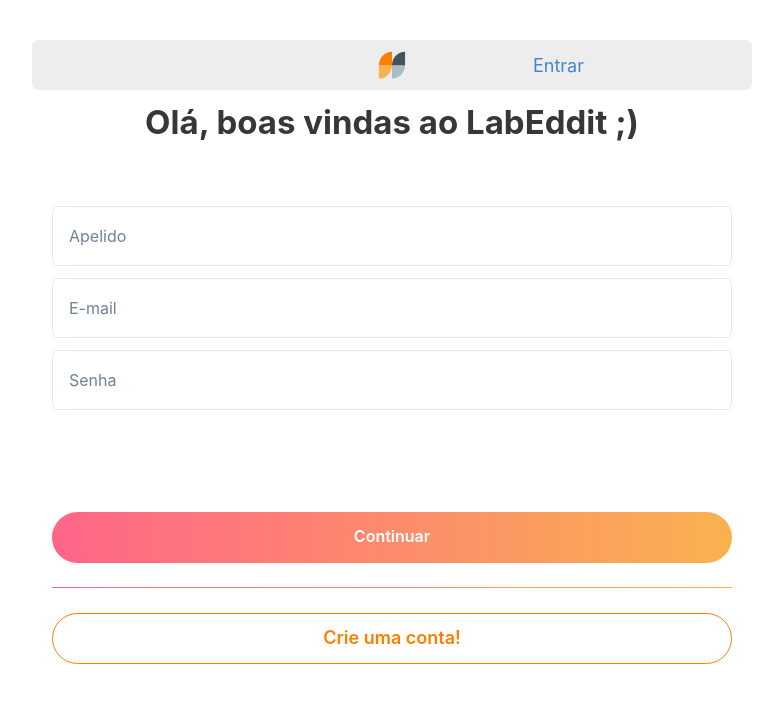
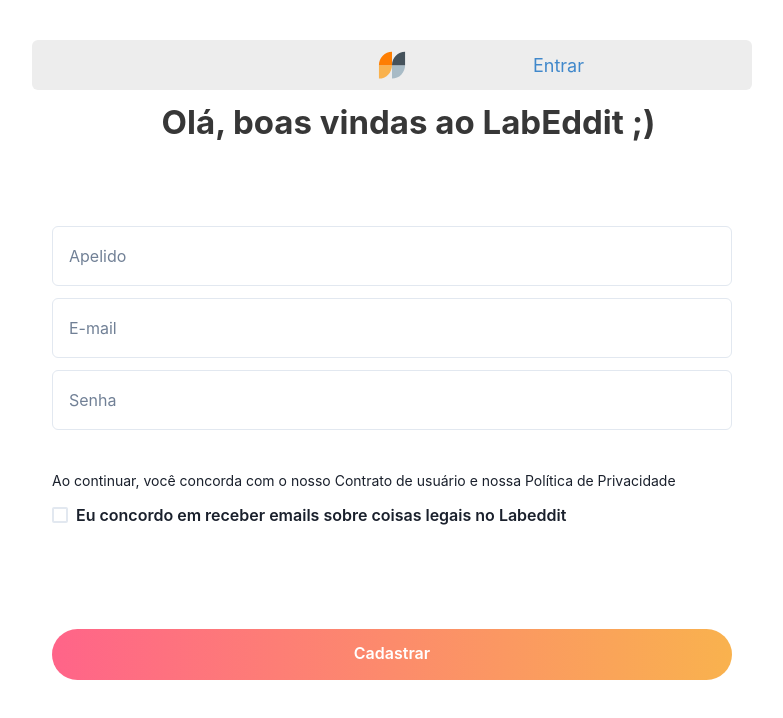
Before and after one commit to DavidAlves28/Labedit_Front-end, a React (Create React App) app in the folder labeddit-front/: page /signupPage in a window 1280 px wide. Shown: the top 718 px of the page, without its empty margins (248-1031 px from the left). Built offline with nearby package versions, Linux system fonts and the light colour scheme.

Commit message:
interface conteudo pagina , protegido por token

```diff
--- a/labeddit-front/package.json
+++ b/labeddit-front/package.json
@@ -9,6 +9,7 @@
     "@testing-library/jest-dom": "^5.16.5",
     "@testing-library/react": "^13.4.0",
     "@testing-library/user-event": "^13.5.0",
+    "axios": "^1.4.0",
     "framer-motion": "^10.12.18",
     "react": "^18.2.0",
     "react-dom": "^18.2.0",
--- /dev/null
+++ b/labeddit-front/src/apis/login.js
@@ -0,0 +1,23 @@
+import axios from "axios"
+import { BASE_URL } from "../constants/BASE_URL.js"
+import { goToContent } from "../router/coodinator.js";
+
+
+
+
+// const token =  localStorage.getItem('token')
+const url = `${BASE_URL}/users/login`
+
+
+
+export const loginAPI =async (body,navigate)=>{
+
+    try {
+        const response = await axios.post(url,body)
+        const token = response.data.token
+        localStorage.setItem('token',token)
+        goToContent(navigate)
+                } catch(error) {
+                console.log(error.response)
+            }
+}
--- /dev/null
+++ b/labeddit-front/src/apis/signup.js
@@ -0,0 +1,19 @@
+import axios from "axios"
+import { BASE_URL } from "../constants/BASE_URL.js"
+
+
+
+// const token =  localStorage.getItem('token')
+const url = `${BASE_URL}/users/signup`
+
+
+export const singup =async (body)=>{
+    try {
+        const response = await axios.post(url,body)
+        const token = response.data.token
+        localStorage.setItem('token',token)
+
+                } catch(error) {
+                console.log(error.response)
+            }
+}
--- a/labeddit-front/src/components/Headers/headerSignup.js
+++ b/labeddit-front/src/components/Headers/header.js
@@ -1,9 +1,13 @@
-import { Box, Img, Stack } from "@chakra-ui/react";
+import { Box, Button, Img, Stack } from "@chakra-ui/react";
 import logolabe from "../../assets/images/logolabeddit.svg";
 import { Link } from "react-router-dom";
-export default function HeaderSignup() {
+export default function Header() {
+  const isToken = localStorage.getItem('token')
+  const logout = ()=>{
+
+  }
   return (
-    <Box w={{base:'100vw',md:'720px'}} m='0 auto'>
+    <Box w={{base:'100vw',md:'720px'}}  m='0 auto'>
       <Stack rounded={'md'} bgColor="#EDEDED"  m='0 auto' mt="40px">
         <Stack
           w={"100%"}
@@ -20,7 +24,8 @@
             fontSize={"18px"}
             color={"#4088CB"}
           >
-            <Link to="/">Entrar</Link>
+           {!!isToken ?<Button  color={"#4088CB"} >Logout</Button>  : <Link to="/">Entrar</Link> }
+
           </Stack>
         </Stack>
       </Stack>
--- a/labeddit-front/src/components/forms/FormLogin.js
+++ b/labeddit-front/src/components/forms/FormLogin.js
@@ -4,10 +4,13 @@
 import { goToContent, goToSignup } from "../../router/coodinator";
 import ButtonCommon from "../utils/ButtonCommon";
 import LineDivider from "../utils/LineDivider";
+import { loginAPI } from "../../apis/login";
+import { useState } from "react";
+import Loading from "../utils/Loading";
 
 export default function FormLogin() {
   const navigate = useNavigate();
-
+  const [isLoading, setIsLoading] = useState(false)
   const { form, onChangeForm, cleanFields } = useForm({
     email: "",
     password: "",
@@ -15,10 +18,14 @@
 
   const login = (event) => {
     event.preventDefault();
+    loginAPI(form, navigate);
+    setIsLoading(true)
     cleanFields();
-    goToContent(navigate);
   };
 
+//   if (isLoading) {
+//     return <Loading/>;
+// }
   return (
     <section>
       <Flex flexDir={"column"} px={{ base: "33px", md: "300px" }} mt={"50px"}>
@@ -45,7 +52,7 @@
             required
           />
 
-          <ButtonCommon content={"Continuar"} />
+          <ButtonCommon isLoading={isLoading} type={"submit"} funcao={login} content={"Continuar"} />
         </form>
         <LineDivider />
         <Button
--- a/labeddit-front/src/components/forms/FormSignup.js
+++ b/labeddit-front/src/components/forms/FormSignup.js
@@ -1,30 +1,34 @@
-import { Button, Flex, Input } from "@chakra-ui/react";
+import { Checkbox, Flex, Input, Stack, Text } from "@chakra-ui/react";
 import useForm from "../../hooks/useForm";
 import { useNavigate } from "react-router-dom";
-import { goToContent, goToSignup } from "../../router/coodinator";
+import { goToContent } from "../../router/coodinator";
 import ButtonCommon from "../utils/ButtonCommon";
-import LineDivider from "../utils/LineDivider";
+import { useEffect, useState } from "react";
+import { singup } from "../../apis/signup";
 
 export default function FormSignup() {
   const navigate = useNavigate();
 
   const { form, onChangeForm, cleanFields } = useForm({
-    name:"",
+    name: "",
     email: "",
     password: "",
   });
-
+  // console.log(form);
   const login = (event) => {
     event.preventDefault();
     cleanFields();
     goToContent(navigate);
+    singup(form)
   };
 
+
+  const [checkbox, setCheckbox] = useState(false);
   return (
     <section>
-      <Flex flexDir={"column"} px={{ base: "33px", md: "300px" }} mt={"50px"}>
+      <Flex flexDir={"column"} px={{ base: "33px", md: "300px" }} mt={"70px"}>
         <form onSubmit={login}>
-        <Input
+          <Input
             mb="12px"
             h="60px"
             id="name"
@@ -57,22 +61,35 @@
             required
           />
 
-          <ButtonCommon content={"Continuar"} />
+          <Stack
+            mt="40px"
+            spacing={0}
+            textAlign={"justify"}
+            justify={"left"}
+            align={"start"}
+            fontSize={"14px"}
+            gap={"12px"}
+          >
+            <Text>
+              Ao continuar, você concorda com o nosso Contrato de usuário e
+              nossa Política de Privacidade
+            </Text>
+            <Checkbox
+              fontWeight={"semibold"}
+              isRequired
+              value={checkbox}
+              onChange={(e) => setCheckbox(e.target.checked)}
+            >
+              Eu concordo em receber emails sobre coisas legais no Labeddit
+            </Checkbox>
+          </Stack>
         </form>
-        <LineDivider />
-        <Button
-          h="51px"
-          rounded={"27px"}
-          colorScheme="blue"
-          type="button"
-          borderColor={"#FE7E02"}
-          variant={"outline"}
-          onClick={() => goToSignup(navigate)}
-          textColor={"#FE7E02"}
-          fontSize={"18px"}
-        >
-          Crie uma conta!
-        </Button>
+
+        {checkbox ? (
+          <ButtonCommon type={"submit"} funcao={login} content={"Cadastrar"} />
+        ) : (
+          <ButtonCommon content={"Cadastrar"} />
+        )}
       </Flex>
     </section>
   );
--- a/labeddit-front/src/components/utils/ButtonCommon.js
+++ b/labeddit-front/src/components/utils/ButtonCommon.js
@@ -1,19 +1,33 @@
 import { Button, Stack } from "@chakra-ui/react";
+import Loading from "./Loading";
 
-export default function ButtonCommon ({ content }) {
+export default function ButtonCommon ({isLoading, content ,funcao,type}) {
   return (
     <Stack justify={"center"} align={"center"}>
-      <Button
+     {isLoading ? (  <Button
+        onClick={funcao}
+        type={type}
         mt="15%"
         rounded={"27px"}
         w={{ base: "100%", md: "100%" }}
         h={{ base: "51px", md: "" }}
         bgGradient={"linear(to-r,#FF6489,#F9B24E)"}
-        type="submit"
+        textColor={'#FFFFFF'}
+      >
+        <Loading/>
+      </Button>) :(  <Button
+        onClick={funcao}
+        type={type}
+        mt="15%"
+        rounded={"27px"}
+        w={{ base: "100%", md: "100%" }}
+        h={{ base: "51px", md: "" }}
+        bgGradient={"linear(to-r,#FF6489,#F9B24E)"}
         textColor={'#FFFFFF'}
       >
         {content}
-      </Button>
+      </Button>)}
+
     </Stack>
   );
 }
--- /dev/null
+++ b/labeddit-front/src/components/utils/Loading.js
@@ -0,0 +1,5 @@
+import {  Spinner,  } from "@chakra-ui/react";
+
+export default function Loading() {
+  return <Spinner color='red.500' />
+}
--- /dev/null
+++ b/labeddit-front/src/constants/BASE_URL.js
@@ -0,0 +1 @@
+export const BASE_URL="https://labeddit-backend-pky9.onrender.com"
--- a/labeddit-front/src/hooks/useProtectedPage.js
+++ b/labeddit-front/src/hooks/useProtectedPage.js
@@ -10,7 +10,7 @@
 
     if (!token) {
       // Se não houver token, o navigate vai redirecionar para a página de login
-      navigate('/loginPage');
+      navigate('/');
     }
   }, [navigate]);
 };
--- a/labeddit-front/src/pages/ContentPage.js
+++ b/labeddit-front/src/pages/ContentPage.js
@@ -1,10 +1,14 @@
+import Header from "../components/Headers/header";
+import useProtectedPage from "../hooks/useProtectedPage";
 
 export default function ContentPage(){
 
+    useProtectedPage()
 return (
     <>
+     <Header/>
 
-       COntent
+
     </>
     )
 }
--- a/labeddit-front/src/pages/SignupPage.js
+++ b/labeddit-front/src/pages/SignupPage.js
@@ -1,17 +1,24 @@
 import React from "react";
 import FormSignup from "../components/forms/FormSignup";
-import HeaderSignup from "../components/Headers/headerSignup";
+
 import { Stack, Text } from "@chakra-ui/react";
+import Header from "../components/Headers/header";
+
 
 export default function SignupPage() {
+
   return (
     <Stack maxW={"1280px"} m="0 auto">
-      <HeaderSignup />
-      <Stack w='100%' justify={'center'} align={'center'} >
-
-      <Text align={'left'} fontSize={'33px'} color='#373737' fontWeight={'bold'} >
-      Olá, boas vindas ao LabEddit ;)
-      </Text>
+      <Header/>
+      <Stack  ml='33px' justify={"center"} align={"center"}>
+        <Text
+          align={"left"}
+          fontSize={"33px"}
+          color="#373737"
+          fontWeight={"bold"}
+        >
+          Olá, boas vindas ao LabEddit ;)
+        </Text>
       </Stack>
       <FormSignup />
     </Stack>
```
Also changed, not shown: 1 other file (tests, documents, lock files or other folders).
